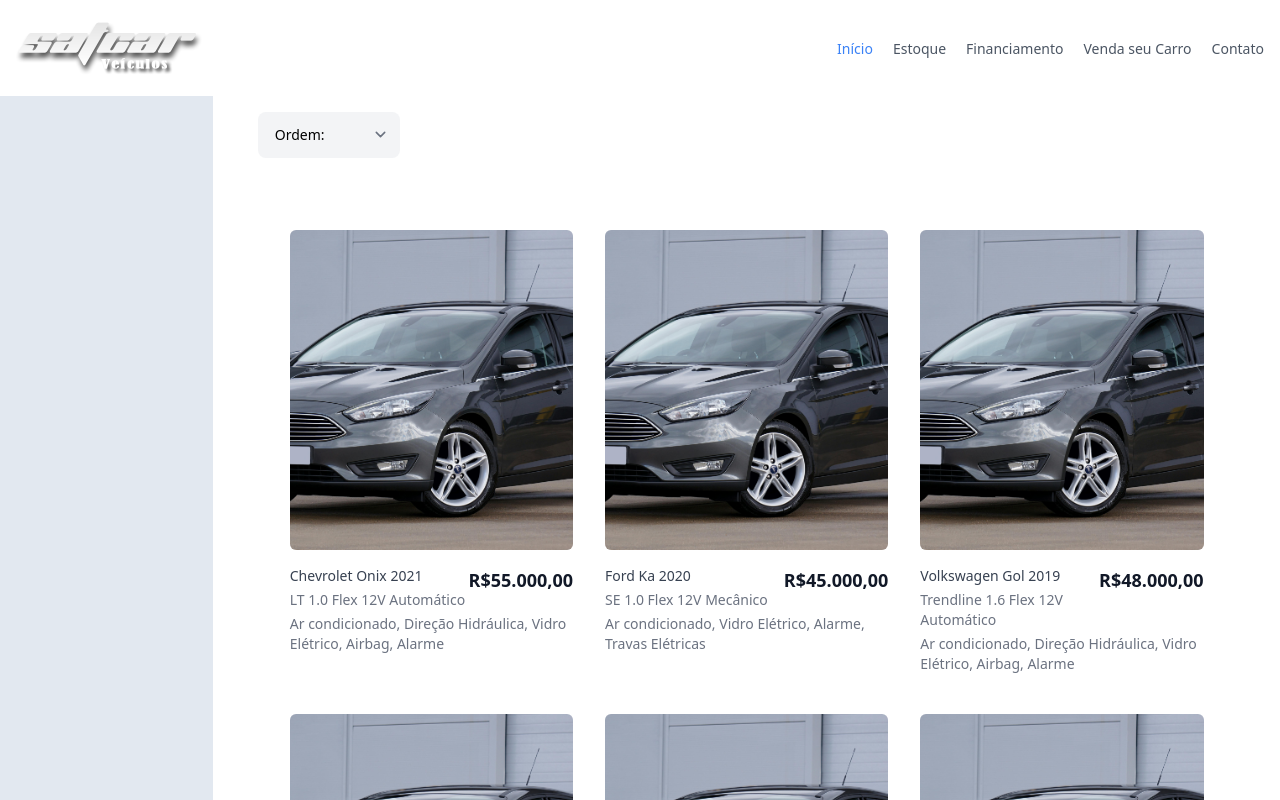
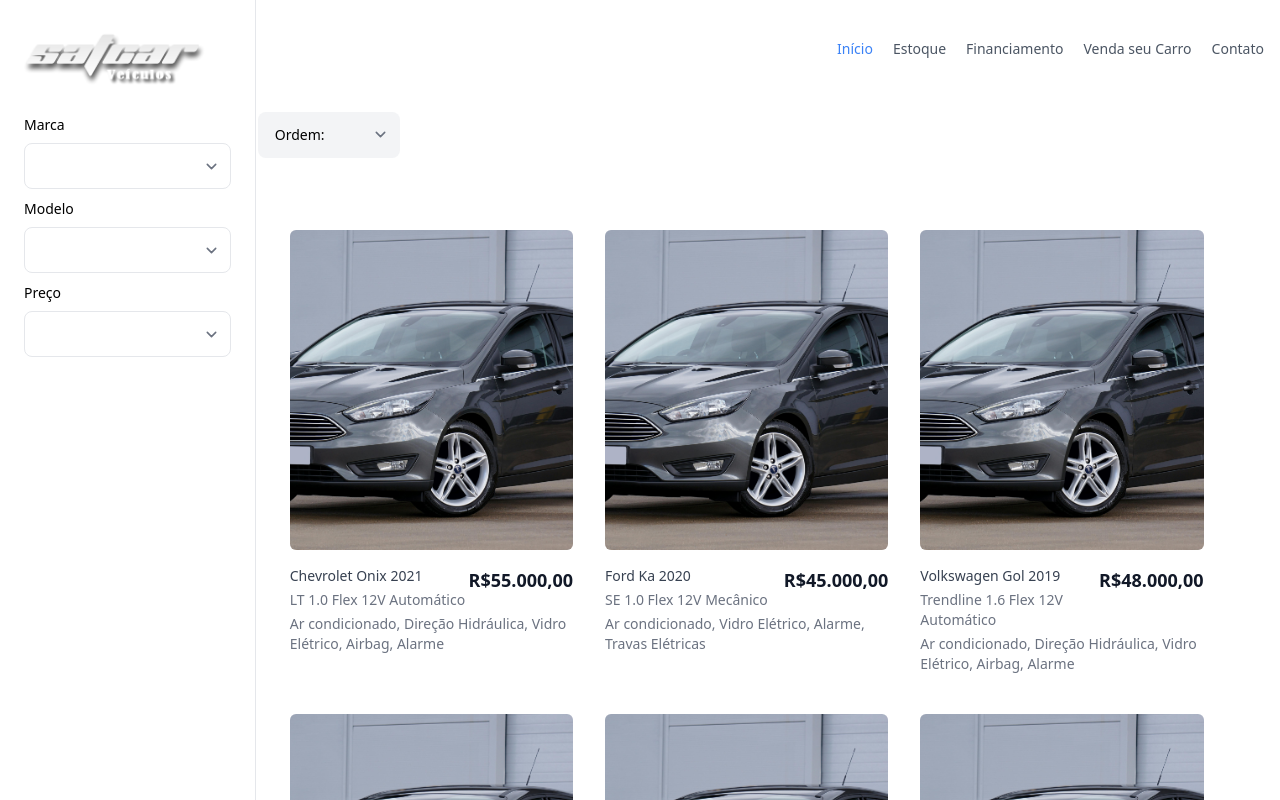
Before and after one commit to julioallday/satcar-website, an Angular app: page /estoque in a window 1280 px wide. Shown: the top 800 px of the page. Built offline with nearby package versions, Linux system fonts and the light colour scheme.

Commit message:
feat(template): add barra de filtragem

```diff
--- a/src/app/estoque/estoque.component.html
+++ b/src/app/estoque/estoque.component.html
@@ -1,13 +1,62 @@
 <div class="lista-produtos grid grid-cols-12 mt-24">
-  <div class="h-screen col-span-2 bg-slate-200">
-    <div class="flex flex-col justify-center items-center"></div>
+  <div>
+    <!-- Navigation Toggle -->
+    <button
+      type="button"
+      class="text-gray-500 hover:text-gray-600"
+      data-hs-overlay="#docs-sidebar"
+      aria-controls="docs-sidebar"
+      aria-label="Toggle navigation"
+    >
+      <span class="sr-only">Toggle Navigation</span>
+      <svg
+        class="flex-shrink-0 size-4"
+        width="16"
+        height="16"
+        fill="currentColor"
+        viewBox="0 0 16 16"
+      >
+        <path
+          fill-rule="evenodd"
+          d="M2.5 12a.5.5 0 0 1 .5-.5h10a.5.5 0 0 1 0 1H3a.5.5 0 0 1-.5-.5zm0-4a.5.5 0 0 1 .5-.5h10a.5.5 0 0 1 0 1H3a.5.5 0 0 1-.5-.5zm0-4a.5.5 0 0 1 .5-.5h10a.5.5 0 0 1 0 1H3a.5.5 0 0 1-.5-.5z"
+        />
+      </svg>
+    </button>
+    <!-- End Navigation Toggle -->
 
+    <div
+      id="docs-sidebar"
+      class="hs-overlay hs-overlay-open:translate-x-0 -translate-x-full transition-all duration-300 transform hidden fixed top-0 start-0 bottom-0 z-[60] w-64 bg-white border-e border-gray-200 pt-7 pb-10 overflow-y-auto lg:block lg:translate-x-0 lg:end-auto lg:bottom-0 [&::-webkit-scrollbar]:w-2 [&::-webkit-scrollbar-thumb]:rounded-full [&::-webkit-scrollbar-track]:bg-gray-100 [&::-webkit-scrollbar-thumb]:bg-gray-300 dark:[&::-webkit-scrollbar-track]:bg-slate-700 dark:[&::-webkit-scrollbar-thumb]:bg-slate-500 dark:bg-gray-800 dark:border-gray-700"
+    >
+      <div class="px-6">
+        <img src="../../assets/logo.png" alt="" />
+      </div>
+      <nav
+        class="hs-accordion-group p-6 w-full flex flex-col flex-wrap"
+        data-hs-accordion-always-open
+      >
+        <ul class="space-y-2.5">
+          <li *ngFor="let item of filtros">
+            <label
+              for="hs-select-label"
+              class="block text-sm font-medium mb-2 dark:text-white"
+              >{{ item.label }}</label
+            >
+            <select
+              id="hs-select-label"
+              class="py-3 px-4 pe-9 block w-full border-gray-200 rounded-lg text-sm focus:border-blue-500 focus:ring-blue-500 disabled:opacity-50 disabled:pointer-events-none dark:bg-slate-900 dark:border-gray-700 dark:text-gray-400 dark:focus:ring-gray-600"
+            >
+              <option selected></option>
+              <option *ngFor="let opcao of item.opcoes">{{opcao}}</option>
+            </select>
+          </li>
+        </ul>
+      </nav>
+    </div>
   </div>
 
-
-
   <div class="col-start-3 col-end-13 w-11/12 mx-auto flex flex-col">
-    <div class="options flex justify-start items-end h-16 w-full ">
+    <div class="options flex justify-start items-end h-16 w-full">
       <div>
         <select
           class="py-3 px-4 pe-9 block w-full bg-gray-100 border-transparent rounded-lg text-sm focus:border-blue-500 focus:ring-blue-500 disabled:opacity-50 disabled:pointer-events-none dark:bg-gray-700 dark:border-transparent dark:text-gray-400 dark:focus:ring-gray-600"
--- a/src/app/estoque/estoque.component.ts
+++ b/src/app/estoque/estoque.component.ts
@@ -104,4 +104,21 @@
       opcionais: 'Ar condicionado, Direção Hidráulica, Vidro Elétrico, Alarme'
     }
   ];
+
+  filtros = [
+    {
+      label: 'Marca',
+      opcoes: ['Chevrolet', 'Ford', 'Volkswagen', 'Fiat', 'Toyota', 'Honda', '  Renault']
+    },
+    {
+      label: 'Modelo',
+      opcoes: ['Onix', 'Ka', 'Gol', 'Argo', 'Yaris', 'Fit', 'Kwid']
+    },
+    {
+      label: 'Preço',
+      opcoes: ['Até R$20.000,00', 'Até R$35.000,00', 'Até R$50.000,00', 'Até R$80.000,00',]
+    },
+
+
+  ]
 }
```
Lines whose indentation alone changed are shown as unchanged.
